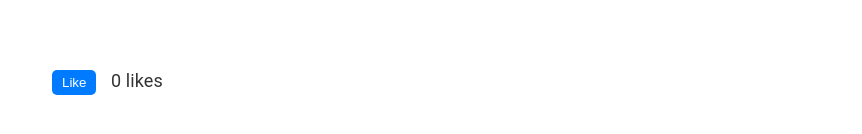
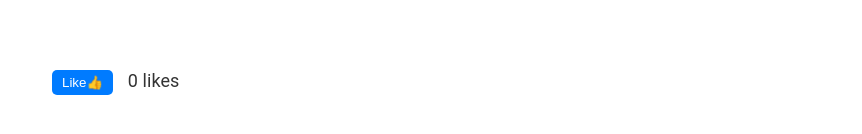
Before and after one commit to novialdy/tulisan, a plain HTML site: page index.html in a window 1280 px wide. Shown: the part 8102-8236 px from the top of the page, without its empty margins (208-1070 px from the left). Drawn offline with Linux system fonts and the light colour scheme.

Commit message:
Update index.html

```diff
--- a/index.html
+++ b/index.html
@@ -313,7 +313,7 @@ Lalu kita berpikir untuk mau bertambah rezeki, maka Tuhan bilang, kamu harus <st
 
 
         <div class="like-section">
-            <button class="like-button" onclick="addLike()">Like</button>
+            <button class="like-button" onclick="addLike()">Like👍</button>
             <span class="like-count" id="like-count">0</span> likes
         </div>
     </div>
```
